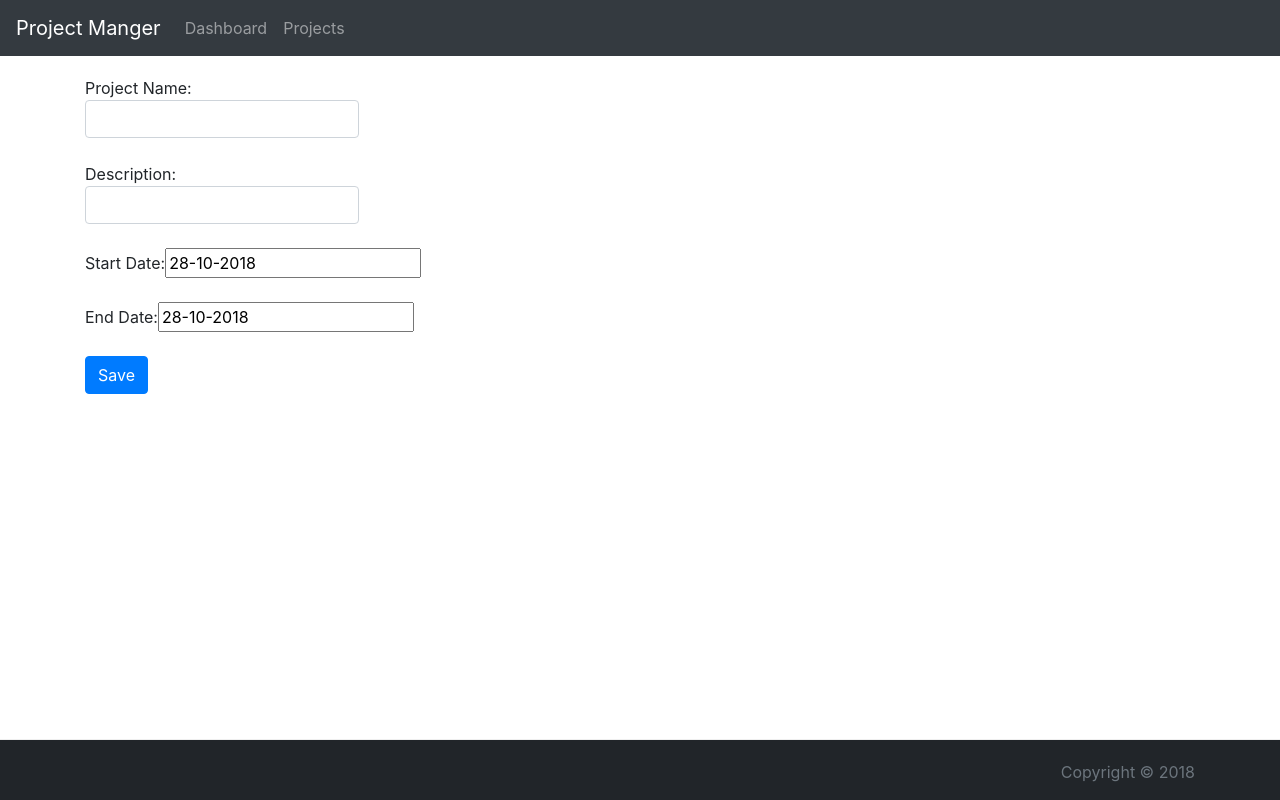
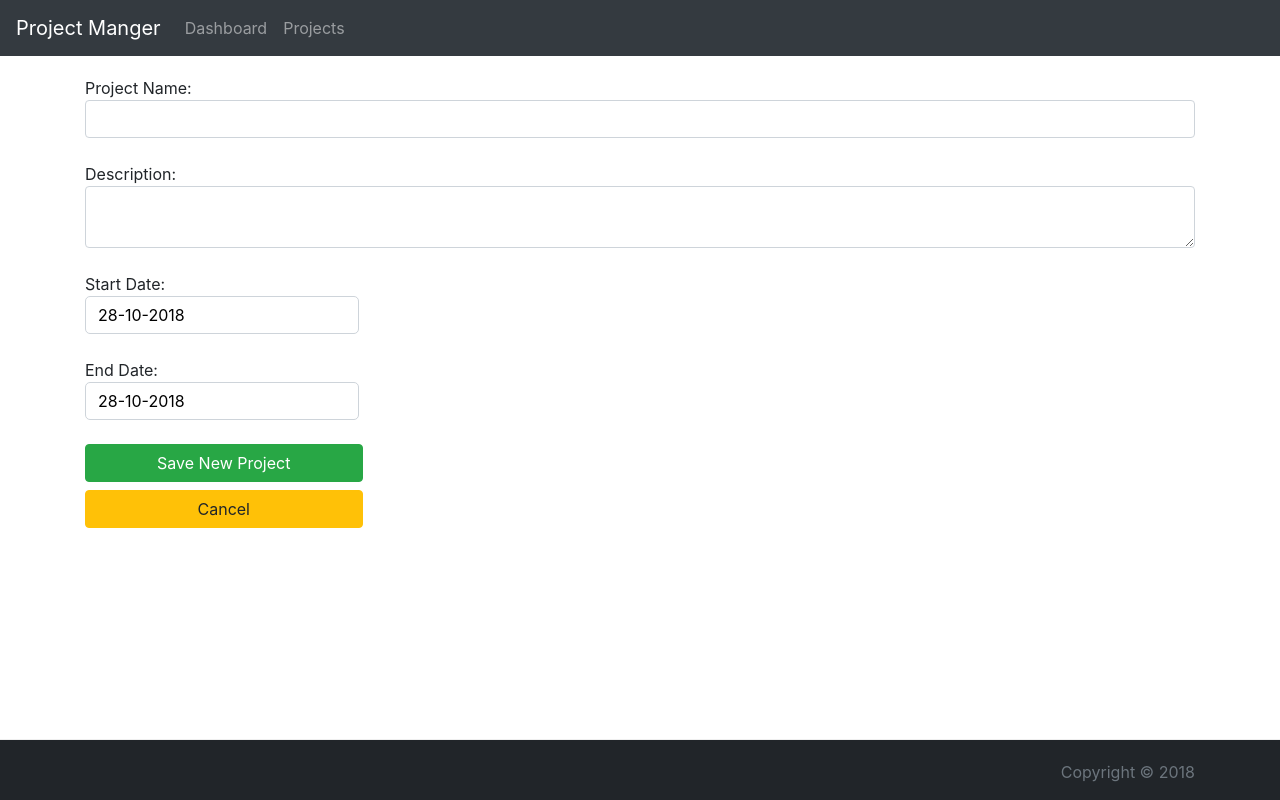
Before and after one commit to paulgreen55555/ProjectManagerUI, a React (Create React App) app: page /project-add in a window 1280 px wide. Built offline with nearby package versions, Linux system fonts and the light colour scheme.

Commit message:
Start adding edit project functionaltity. Some styles and logic fixes.

```diff
--- a/src/components/Projects/Project.js
+++ b/src/components/Projects/Project.js
@@ -21,8 +21,13 @@ class Project extends Component {
             body: JSON.stringify(data)
         };
 
-        fetch(CONST.PROJECT_API + "/" + id, fetchInit).then(this.setState({status: 1}));
+        fetch(CONST.PROJECT_API + "/" + id, fetchInit).then(this.setState({ status: 1 }));
 
+    }
+
+    getDate = (date) => {
+        const fullDate = new Date(Date.parse(date));
+        return fullDate.getDate() + "-" +  fullDate.getMonth() + "-" + fullDate.getFullYear()
     }
 
     render() {
@@ -31,8 +36,8 @@ class Project extends Component {
             <tr>
                 <td>{Name}</td>
                 <td>{Description}</td>
-                <td>{StartDate}</td>
-                <td>{EndDate}</td>
+                <td>{this.getDate(StartDate)}</td>
+                <td>{this.getDate(EndDate)}</td>
                 <td>{this.state.status === 0 ? "Open" : "Close"}</td>
                 <td>
                     <ProjectActionsButtons
--- a/src/components/Projects/ProjectActionsButtons.js
+++ b/src/components/Projects/ProjectActionsButtons.js
@@ -4,8 +4,8 @@ import { Button, ButtonGroup } from 'react-bootstrap'
 const ProjectActionButtons = (props) => {
     return (
         <ButtonGroup>
-            <Button bsStyle="warning" bsSize="small">Edit</Button>
-            {props.isClose === 0 && <Button bsStyle="info" bsSize="small" onClick={props.onClose}>Close</Button>}
+            <Button bsStyle="info" bsSize="small" data-toggle="modal" data-target="#editPopUp">Edit</Button>
+            {props.isClose === 0 && <Button bsStyle="warning" bsSize="small" onClick={props.onClose}>Close</Button>}
             <Button bsStyle="danger" bsSize="small" onClick={props.onDelete}>Delete</Button>
         </ButtonGroup>
     );
--- a/src/components/Projects/ProjectAdd.js
+++ b/src/components/Projects/ProjectAdd.js
@@ -50,9 +50,11 @@ class ProjectAdd extends Component {
                 'Content-Type': 'application/json'
             },
             body: JSON.stringify(data)
-        }).then(this.setState({complete: true}));
+        }).then(this.setState({ complete: true }));
 
     }
+
+    handleCancel = () => {this.setState({ complete: true })}
 
     render() {
         if (this.state.complete) {
@@ -63,41 +65,47 @@ class ProjectAdd extends Component {
         return (
             <form id="projectForm" onSubmit={this.handleSubmit} onChange={this.handleChange}>
                 <div className="form-group">
-                    <label>
+                    <label className="w-100">
                         Project Name:
-                        <input type="text" className="form-control" name="Name" />
+                        <input type="text" className="form-control" name="Name" maxLength="256" required />
+                    </label>
+                </div>
+                <div className="form-group">
+                    <label className="w-100">
+                        Description:
+                        <textarea type="text" className="form-control" name="Description"/>
                     </label>
                 </div>
                 <div className="form-group">
                     <label>
-                        Description:
-                        <input type="text" className="form-control" name="Description" />
-                    </label>
-                </div>
-                <div className="form-group">
-                    <label>
-                        Start Date:
+                        <div>Start Date:</div>
                         <DatePicker
                             selected={this.state.startDate}
                             onChange={this.handleStartDateChange}
                             dateFormat="dd-MM-yyyy"
+                            minDate={new Date()}
                             name="StartDate"
                         />
                     </label>
                 </div>
                 <div className="form-group">
                     <label>
-                        End Date:
+                        <div>End Date:</div>
                         <DatePicker
                             selected={this.state.endDate}
                             onChange={this.handleEndDateChange}
                             dateFormat="dd-MM-yyyy"
+                            minDate={new Date()}
                             name="EndDate"
                         />
                     </label>
                 </div>
-                <button type="submit" className="btn btn-primary">Save</button>
+                <div className="w-25">
+                    <button type="submit" className="btn btn-block btn-success">Save New Project</button>
+                    <button className="btn btn-block btn-warning" onClick={this.handleCancel}>Cancel</button>
+                </div>
             </form>
+
         );
     }
 }
--- a/src/components/Projects/ProjectEdit.js
+++ b/src/components/Projects/ProjectEdit.js
@@ -1,26 +1,80 @@
 import React, { Component } from 'react'
-import Modal from 'react-modal'
-import { Button } from 'react-bootstrap'
+import DatePicker from "react-datepicker";
 
 class ProjectEdit extends Component {
-    constructor() {
-        super();
-        this.state = {
-            isOpen: {}
-        }
-    }
+    constructor(props) {
+        super(props);
 
-    handleClose = () => {
-        this.setState({ isOpen: false });
     }
 
     render() {
+        const { Name, Description, StartDate, EndDate, ProjectStatus } = this.props.project
 
         return (
-            <Modal isOpen={this.state.isOpen} >
-                <div>Modal window</div>
-                <Button bsStyle="success" onClick={this.handleClose}>Close</Button>
-            </Modal>
+            <form id="projectForm" onSubmit={this.handleSubmit} onChange={this.handleChange}>
+                <div id="editPopUp" className="modal" tabIndex="-1" role="dialog">
+                    <div className="modal-dialog" role="document">
+                        <div className="modal-content">
+                            <div className="modal-header">
+                                <h5 className="modal-title">Edit project</h5>
+                                <button type="button" className="close" data-dismiss="modal" aria-label="Close">
+                                    <span aria-hidden="true">&times;</span>
+                                </button>
+                            </div>
+                            <div className="modal-body">
+                                <div className="form-group">
+                                    <label className="w-100">
+                                        Project Name:
+                                        <input type="text" className="form-control" name="Name" value={this.props.project.Name} maxLength="256" required />
+                                    </label>
+                                </div>
+                                <div className="form-group">
+                                    <label className="w-100">
+                                        Description:
+                                        <textarea type="text" className="form-control" name="Description" />
+                                    </label>
+                                </div>
+                                <div className="form-group">
+                                    <label className="w-100">
+                                        <div>Status:</div>
+                                        <select className="form-control" name="ProjectStatus" value={this.props.project.Status}>
+                                            <option>Open</option>
+                                            <option>Close</option>
+                                        </select>
+                                    </label>
+                                </div>
+
+                                <div className="form-group">
+                                    <label>
+                                        <div>Start Date:</div>
+                                        <DatePicker
+                                            selected={this.props.project.startDate}
+                                            onChange={this.handleStartDateChange}
+                                            dateFormat="dd-MM-yyyy"
+                                            name="StartDate"
+                                        />
+                                    </label>
+                                </div>
+                                <div className="form-group">
+                                    <label>
+                                        <div>End Date:</div>
+                                        <DatePicker
+                                            selected={this.props.project.startDate}
+                                            onChange={this.handleEndDateChange}
+                                            dateFormat="dd-MM-yyyy"
+                                            name="EndDate"
+                                        />
+                                    </label>
+                                </div>
+                            </div>
+                            <div className="modal-footer">
+                                <button type="button" className="btn btn-primary info">Save changes</button>
+                                <button type="button" className="btn btn-secondary" data-dismiss="modal">Close</button>
+                            </div>
+                        </div>
+                    </div>
+                </div>
+            </form >
         )
     }
 }
--- a/src/components/Projects/ProjectList.js
+++ b/src/components/Projects/ProjectList.js
@@ -3,6 +3,7 @@ import Project from './Project'
 import SearchInput from './SearchInput'
 import { Table } from 'react-bootstrap'
 import * as CONST from '../variables.js'
+import ProjectEdit from './ProjectEdit';
 
 
 const tableHeaders = ["Project", "Description", "Start Date", "End Date", "Status", "Actions"];
@@ -10,7 +11,10 @@ const tableHeaders = ["Project", "Description", "Start Date", "End Date", "Statu
 class ProjectList extends Component {
     constructor(props) {
         super(props);
-        this.state = { projects: [] };
+        this.state = {
+            projects: [],
+            projectEditOpen: true
+        };
     }
 
     getDataFromApi = () => {
@@ -34,7 +38,7 @@ class ProjectList extends Component {
     filterList = text => {
         let data = this.state.projectList;
         let filteredList = data.filter(function (item) {
-            return item.Description.toLowerCase().search(text.toLowerCase()) !== -1;
+            return item.Name.toLowerCase().search(text.toLowerCase()) !== -1;
         });
         this.setState({ projects: filteredList });
     }
@@ -47,10 +51,14 @@ class ProjectList extends Component {
         fetch(CONST.PROJECT_API + "/" + id, fetchInit).then(this.setState({ projects: projects }));
     }
 
+    handleEdite = id =>{
+        this.setState({projectEditOpen: true});
+    }
+
     render() {
         return (
             <div>
-                <SearchInput filter={this.filterList} placeholder="Search project" />
+                <SearchInput filter={this.filterList} placeholder="Search by name" />
                 <Table striped bordered condensed hover>
                     <thead>
                         <tr>
@@ -64,11 +72,13 @@ class ProjectList extends Component {
                                     key={project.ProjectId}
                                     project={project}
                                     onDelete={this.handleDelete}
+                                    onEdite={this.handleEdite}
                                 />
                             )
                         }
                     </tbody>
                 </Table>
+                <ProjectEdit project={this.state.projects[0]}/>
             </div>
         )
     }
--- a/src/index.css
+++ b/src/index.css
@@ -1,4 +1,6 @@
-.container{margin-top: 20px;}
+.container{
+    margin-top: 20px;
+}
 
 #footer{
     position: absolute;
@@ -8,7 +10,14 @@
     border-top: 1px solid #efefef;
     background: #212529;
     color: #fff;
-
 }
 
-.t_right{text-align: right;}
+.t_right{
+    text-align: right;
+}
+
+.react-datepicker__input-container input {
+    border-radius: 5px;
+    border: 1px solid #ced4da;
+    padding: 0.375rem 0.75rem;
+}
```
